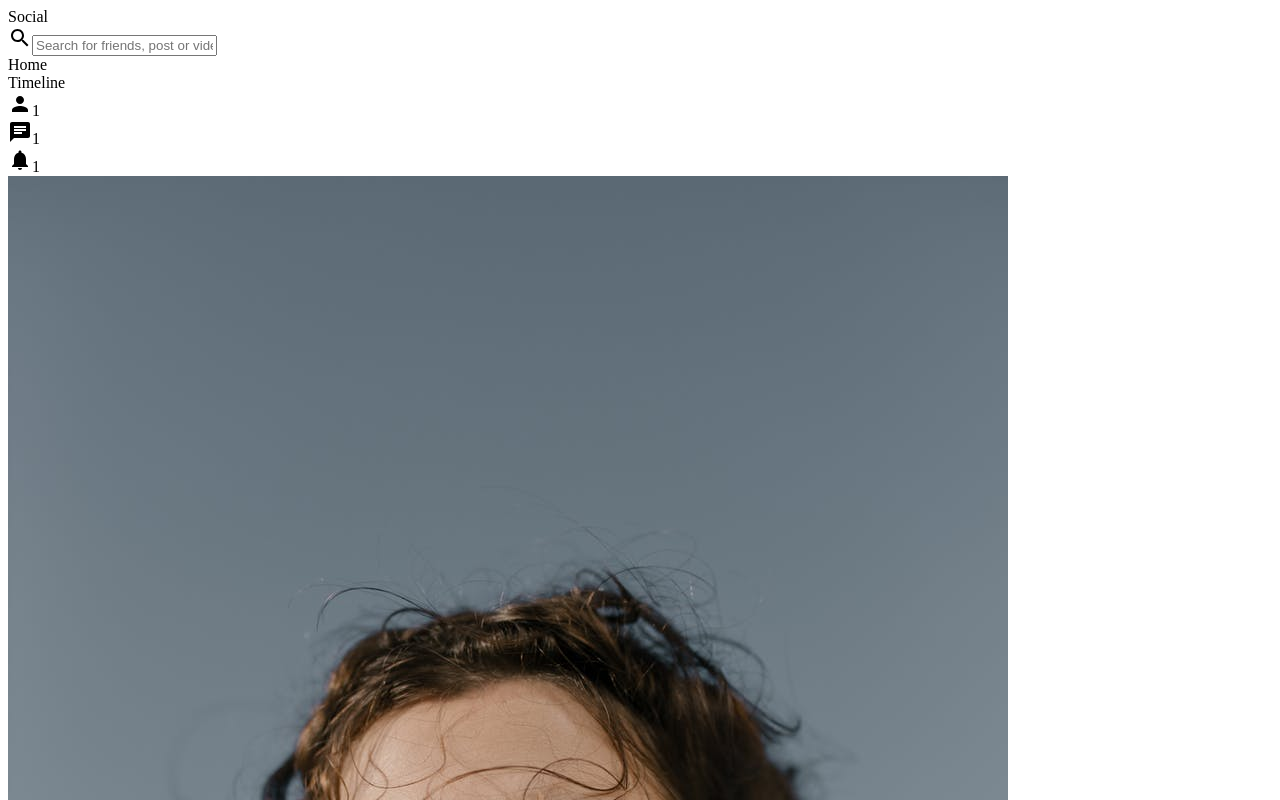
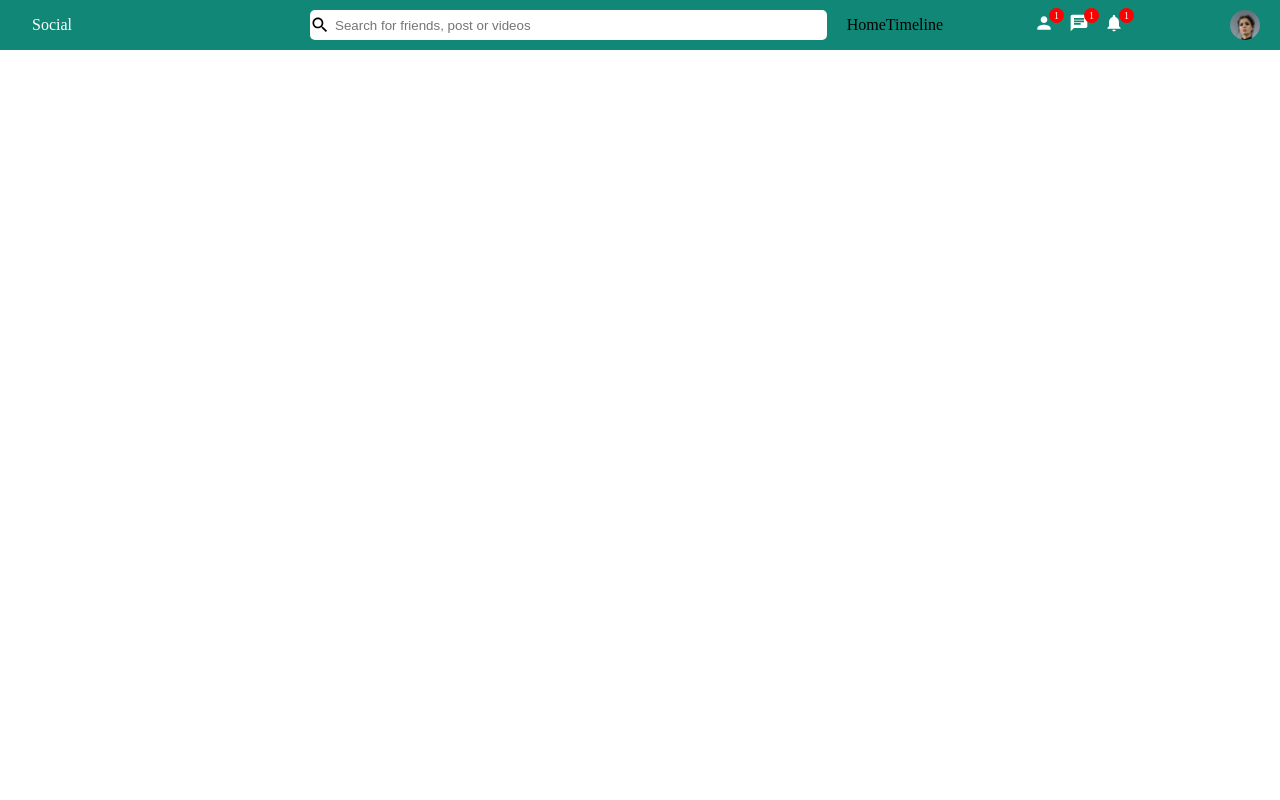
Before and after one commit to rafiurrafi/react-bootcamp, a React (Create React App) app in the folder frontend/: page / in a window 1280 px wide. Shown: the top 800 px of the page. Built offline with nearby package versions, Linux system fonts and the light colour scheme.

Commit message:
social - added tobar component of social app

```diff
--- a/frontend/src/social/components/topbar/topbar.jsx
+++ b/frontend/src/social/components/topbar/topbar.jsx
@@ -6,14 +6,14 @@ const Topbar = () => {
   return (
     <div className="topbar">
       <div className="topbar__left">
-        <span className="logo">Social</span>
+        <span className="topbar__logo">Social</span>
       </div>
       <div className="topbar__center">
-        <div className="searchbar">
-          <Search />
+        <div className="search-bar">
+          <Search className="search-bar__icon" />
           <input
             type="text"
-            className="searchbar__input"
+            className="search-bar__input"
             placeholder="Search for friends, post or videos"
           />
         </div>
--- a/frontend/src/social/components/topbar/topbar.scss
+++ b/frontend/src/social/components/topbar/topbar.scss
@@ -0,0 +1,84 @@
+.topbar {
+  height: 50px;
+  width: 100%;
+  background-color: #187;
+  position: sticky;
+  top: 0;
+  display: flex;
+  align-items: center;
+  &__logo {
+    color: white;
+    margin-left: 2rem;
+  }
+  &__left {
+    flex: 3;
+  }
+  &__center {
+    flex: 5;
+    background-color: white;
+    display: flex;
+    align-items: center;
+    border-radius: 5px;
+    height: 30px;
+  }
+  &__right {
+    flex: 4;
+
+    display: flex;
+    justify-content: space-between;
+    align-items: center;
+    margin: 0 20px;
+  }
+  &-icon {
+    margin-right: 15px;
+    position: relative;
+    cursor: pointer;
+    svg {
+      height: 20px;
+      color: white;
+      width: 20px;
+    }
+    &__badge {
+      position: absolute;
+      top: -5px;
+      right: -10px;
+      height: 15px;
+      width: 15px;
+      background-color: red;
+      border-radius: 50%;
+      font-size: 10px;
+      display: flex;
+      justify-content: center;
+      align-items: center;
+      color: white;
+    }
+  }
+  &__img {
+    height: 30px;
+    width: 30px;
+    object-fit: cover;
+    border-radius: 50%;
+  }
+  &-links {
+    display: flex;
+  }
+  &-icons {
+    display: flex;
+  }
+}
+.search-bar {
+  display: flex;
+  flex: 1;
+  align-items: center;
+  &__icon {
+    font-size: 20px !important;
+    margin-right: 5px;
+  }
+  &__input {
+    flex: 1;
+    border: none;
+    &:focus {
+      outline: none;
+    }
+  }
+}
--- a/frontend/src/social/socialApp.jsx
+++ b/frontend/src/social/socialApp.jsx
@@ -1,6 +1,6 @@
 import React from "react";
 import Home from "./pages/home/home";
-
+import "./socialApp.scss";
 const SocialApp = () => {
   return (
     <div className="social-app">
--- /dev/null
+++ b/frontend/src/social/socialApp.scss
@@ -0,0 +1,5 @@
+* {
+  margin: 0;
+  padding: 0;
+  box-sizing: border-box;
+}
```
